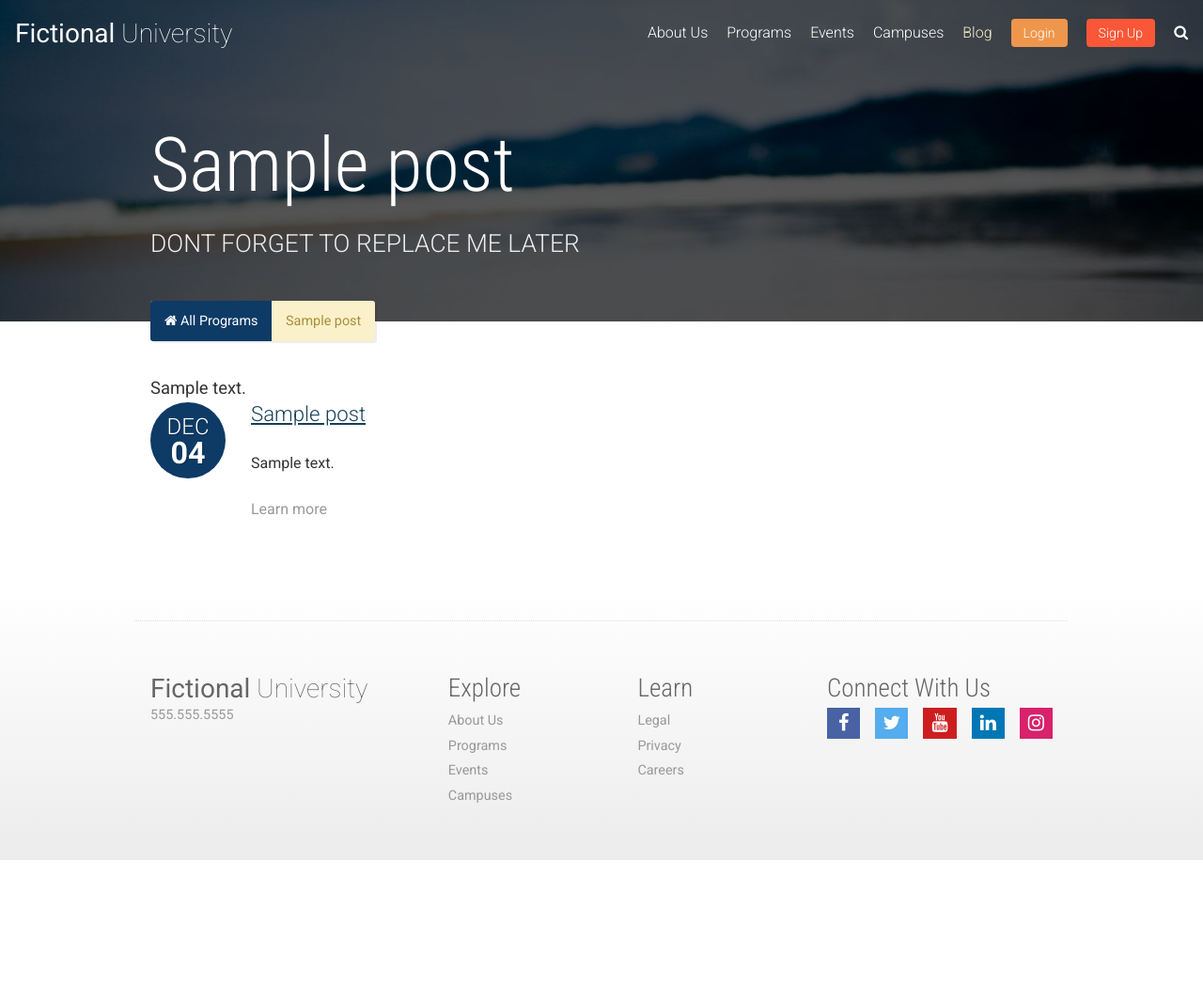
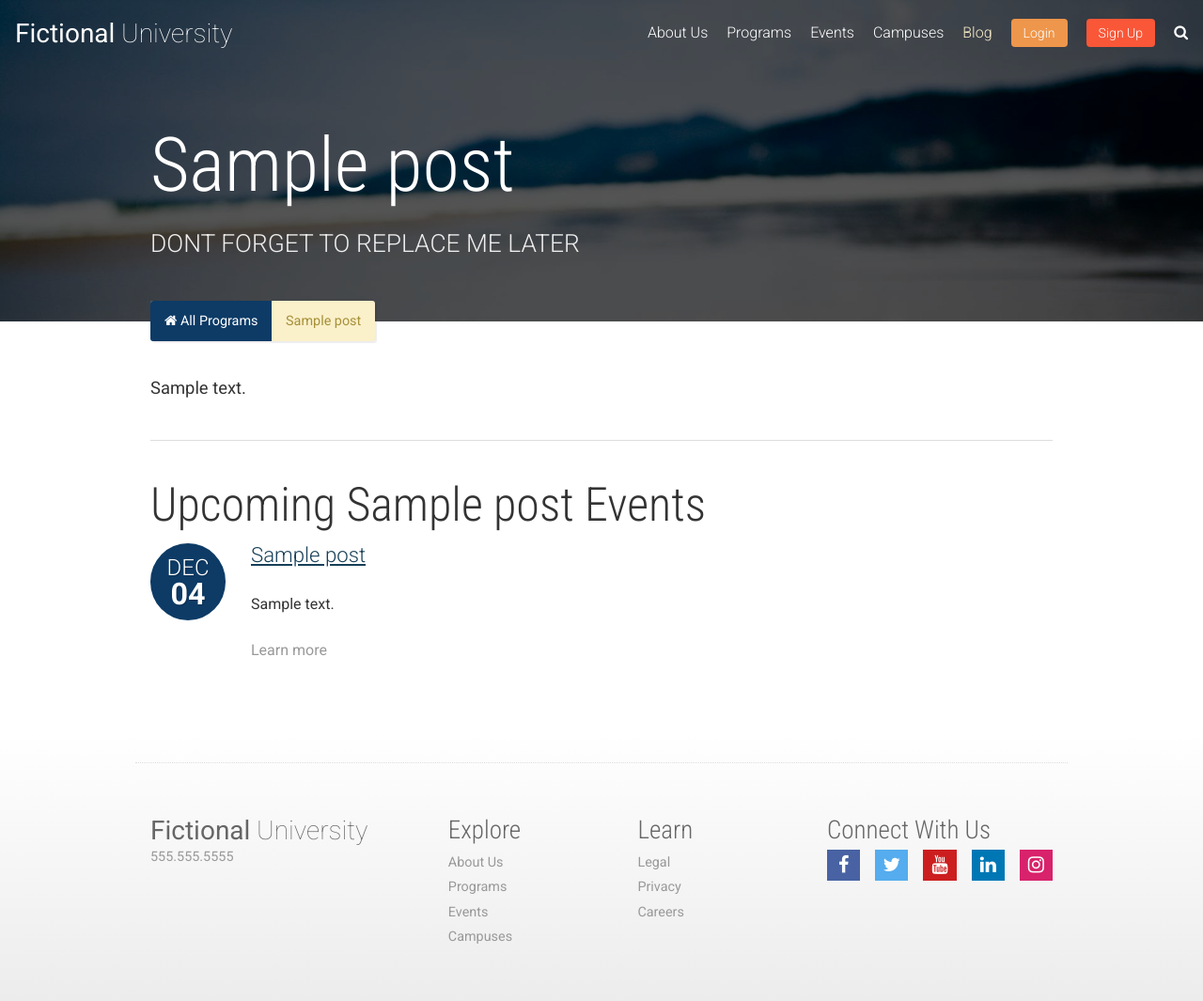
Before and after one commit to WeiJun0827/fictional-university-theme, a WordPress theme: template themes/fictional-university-theme/single-program.php in a window 1280 px wide. Shown: the whole page at 94% size. Before the commit the page ends 915 px from the top, so only its background shows below. Run offline with PHP 8.4 and a stand-in for WordPress, Linux system fonts and the light colour scheme; the site name, menu and one post (Sample post) are stand-ins, and other content is empty.

Commit message:
💄 [Program] Show related upcoming events if existed

```diff
--- a/themes/fictional-university-theme/single-program.php
+++ b/themes/fictional-university-theme/single-program.php
@@ -44,6 +44,10 @@
           )
         ));
 
+        if ($homepageEvents->have_posts()) {
+          echo '<hr class="section-break">';
+        echo '<h2 class="headline headline--medium">Upcoming ' . get_the_title() . ' Events</h2>';
+
         while($homepageEvents->have_posts()) {
           $homepageEvents->the_post(); ?>
           <div class="event-summary">
@@ -64,6 +68,8 @@
             </div>
           </div>
         <?php }
+        }
+
       ?>
 
     </div>
```
